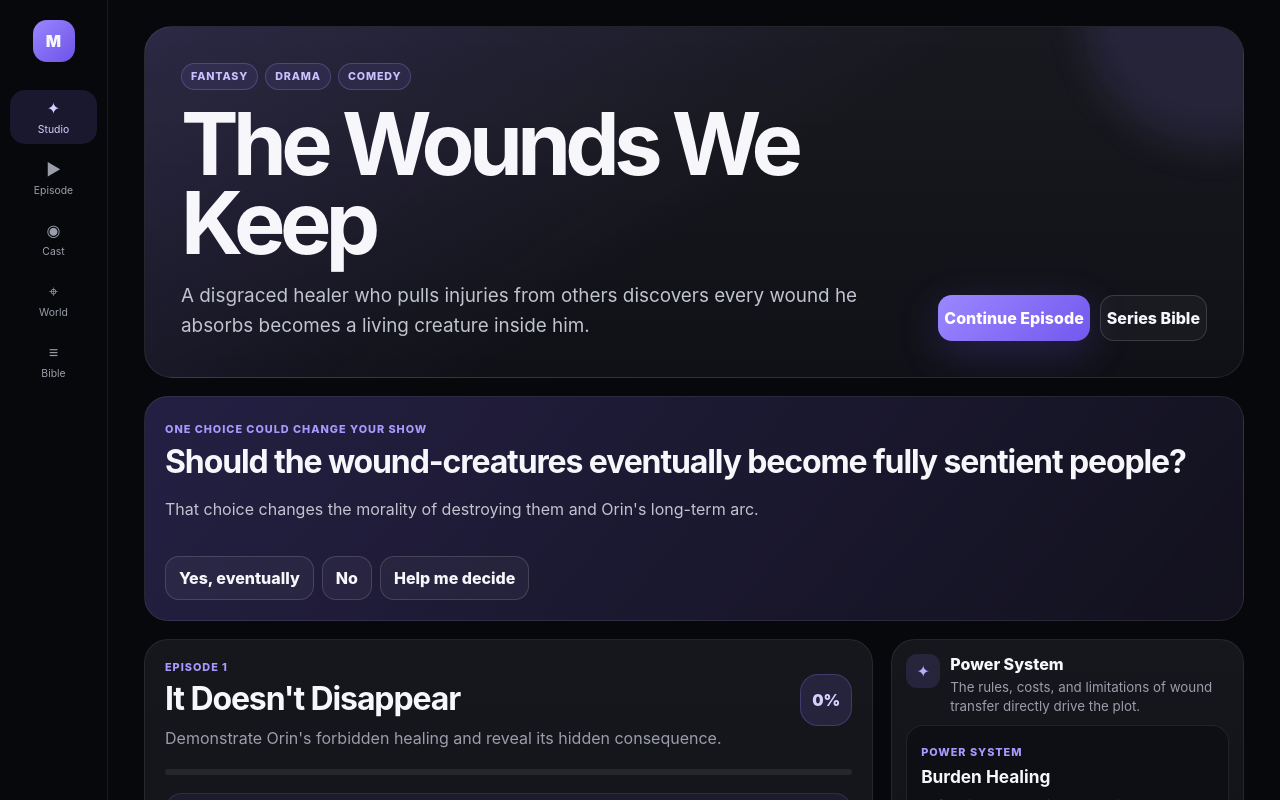
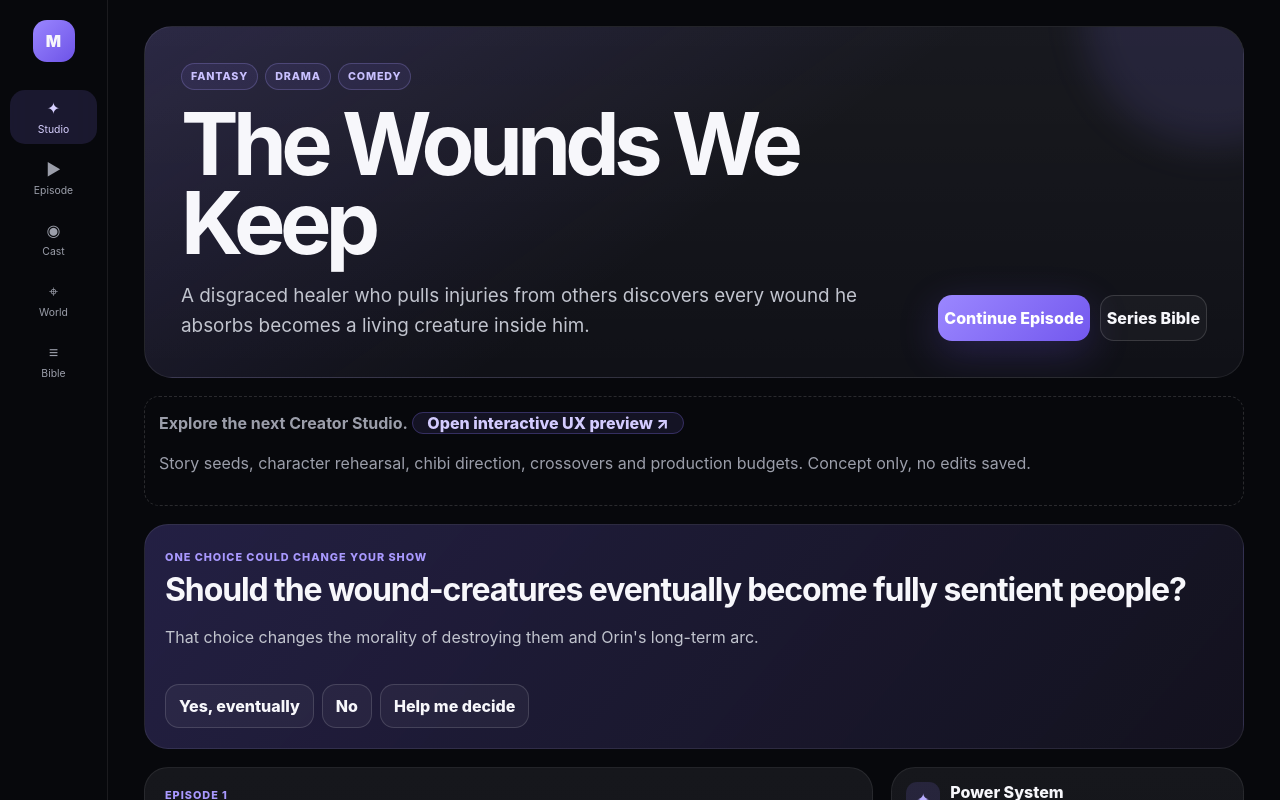
Before and after one commit to Rando2020/Mochitvlike, a Next.js app: page /series/demo in a window 1280 px wide. Shown: the top 800 px of the page. Built offline with nearby package versions, Linux system fonts and the light colour scheme.

Commit message:
Link existing Series Studio to owner-scoped creator preview

```diff
--- a/components/series-studio/SeriesStudio.tsx
+++ b/components/series-studio/SeriesStudio.tsx
@@ -170,6 +170,11 @@ export function SeriesStudio({
           {activeTab === "studio" ? (
             <div className={styles.tabScene} data-testid="studio-tab">
               {header}
+              <div className={styles.contextualEmpty}>
+                <strong>Explore the next Creator Studio.</strong>{" "}
+                <a className={styles.compactButton} href={"/series/" + encodeURIComponent(seriesId) + "/creator-preview"}>Open interactive UX preview ↗</a>
+                <p>Story seeds, character rehearsal, chibi direction, crossovers and production budgets. Concept only, no edits saved.</p>
+              </div>
               <ClarificationCard blueprint={blueprint} onAnswer={onClarificationAnswer} />
               <div className={styles.dashboardGrid}>
                 <div className={styles.dashboardPrimary}>
```
